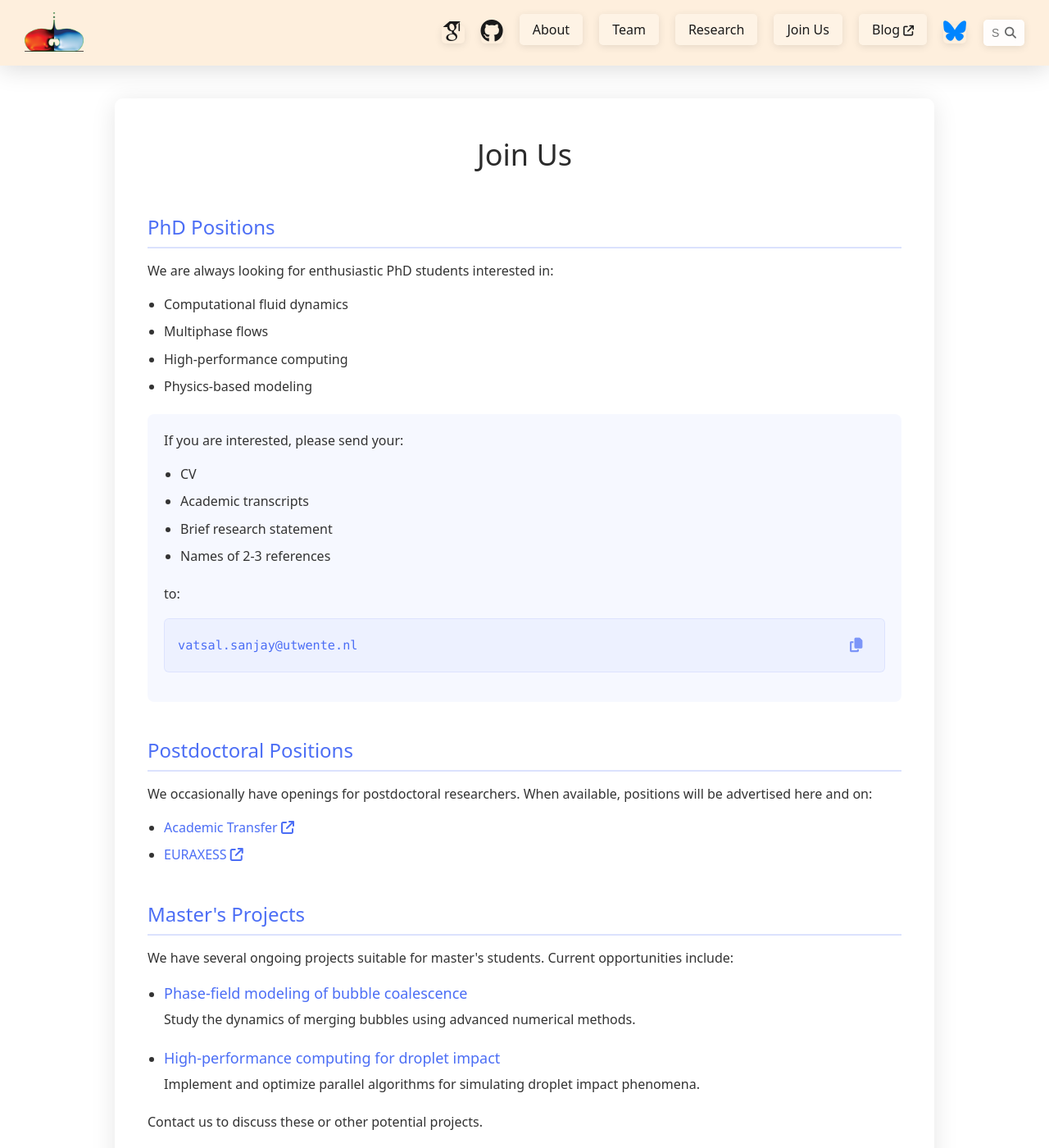
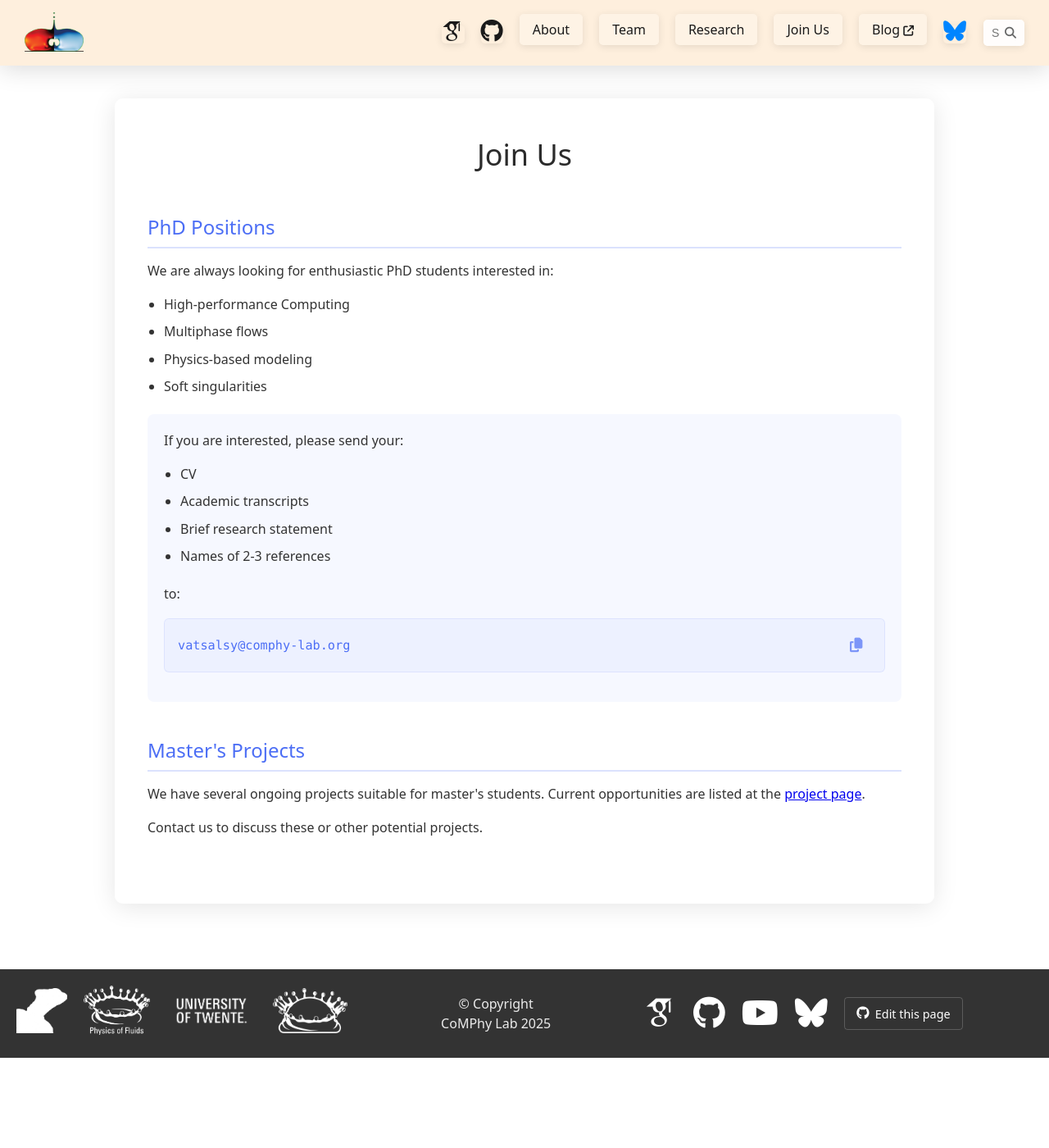
Before and after one commit to comphy-lab/comphy-lab.github.io, a Jekyll site: the page built from join.html, in a window 1280 px wide and 1400 px high. Shown: the whole window at 82% size. Built offline with Jekyll 4.4.1, drawn with Linux system fonts in a browser that asks for light colours; some web fonts are replaced; comment, search, counter and statistics services are not loaded; some of the changed text lies outside the part shown.

Commit message:
feat: Update PhD position details on join page
The changes made in this commit update the details of the PhD positions available in the research group. The key changes are:

- Replace "Computational fluid dynamics" with "High-performance Computing" in the list of research areas
- Add "Soft singularities" as a new research area
- Update the email address for PhD applications to "vatsalsy@comphy-lab.org"
- Remove the section on Postdoctoral Positions as it is currently not applicable
- Update the section on Master's Projects to refer to the project page for the latest opportunities

These changes aim to provide more accurate and up-to-date information for potential PhD applicants.

```diff
--- a/join.html
+++ b/join.html
@@ -13,10 +13,10 @@ permalink: /join/
         <h2>PhD Positions</h2>
         <p>We are always looking for enthusiastic PhD students interested in:</p>
         <ul>
-          <li>Computational fluid dynamics</li>
+          <li>High-performance Computing</li>
           <li>Multiphase flows</li>
-          <li>High-performance computing</li>
           <li>Physics-based modeling</li>
+          <li>Soft singularities</li>
         </ul>
         <div class="application-info">
           <p>If you are interested, please send your:</p>
@@ -27,48 +27,29 @@ permalink: /join/
             <li>Names of 2-3 references</li>
           </ul>
           <p>to: <div class="email-container">
-            <span class="email-text">vatsal.sanjay@utwente.nl</span>
-            <button class="copy-btn" data-clipboard-text="vatsal.sanjay@utwente.nl" onclick="copyEmail(this)">
+            <span class="email-text">vatsalsy@comphy-lab.org</span>
+            <button class="copy-btn" data-clipboard-text="vatsalsy@comphy-lab.org" onclick="copyEmail(this)">
               <i class="fa-regular fa-copy"></i>
             </button>
           </div></p>
         </div>
       </div>
 
-      <div class="position-section">
+      <!-- <div class="position-section">
         <h2>Postdoctoral Positions</h2>
         <p>We occasionally have openings for postdoctoral researchers. When available, positions will be advertised here and on:</p>
         <ul class="external-links">
           <li><a href="https://www.academictransfer.com/" target="_blank">Academic Transfer <i class="fa-solid fa-arrow-up-right-from-square"></i></a></li>
           <li><a href="https://euraxess.ec.europa.eu/" target="_blank">EURAXESS <i class="fa-solid fa-arrow-up-right-from-square"></i></a></li>
         </ul>
-      </div>
+      </div> -->
 
       <div class="position-section">
         <h2>Master's Projects</h2>
-        <p>We have several ongoing projects suitable for master's students. Current opportunities include:</p>
-        <ul class="project-list">
-          <li>
-            <h3>Phase-field modeling of bubble coalescence</h3>
-            <p>Study the dynamics of merging bubbles using advanced numerical methods.</p>
-          </li>
-          <li>
-            <h3>High-performance computing for droplet impact</h3>
-            <p>Implement and optimize parallel algorithms for simulating droplet impact phenomena.</p>
-          </li>
-        </ul>
+        <p>We have several ongoing projects suitable for master's students. Current opportunities are listed at the <a href="https://pof.tnw.utwente.nl/education/studentprojects" target="_blank">project page</a>.</p>
         <p>Contact us to discuss these or other potential projects.</p>
       </div>
 
-      <div class="position-section funding-info">
-        <h2>Funding Information</h2>
-        <p>Our research is supported by:</p>
-        <ul>
-          <li>University of Twente</li>
-          <li>Dutch Research Council (NWO)</li>
-          <li>European Research Council (ERC)</li>
-        </ul>
-      </div>
     </div>
   </div>
 </section>
```
